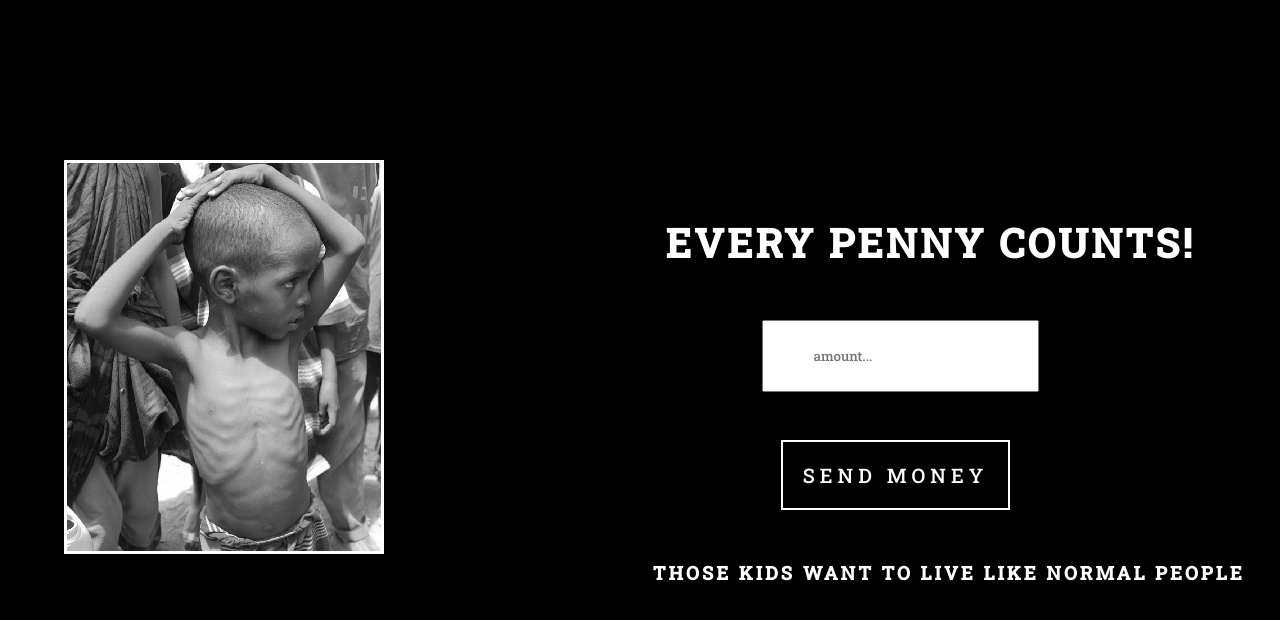
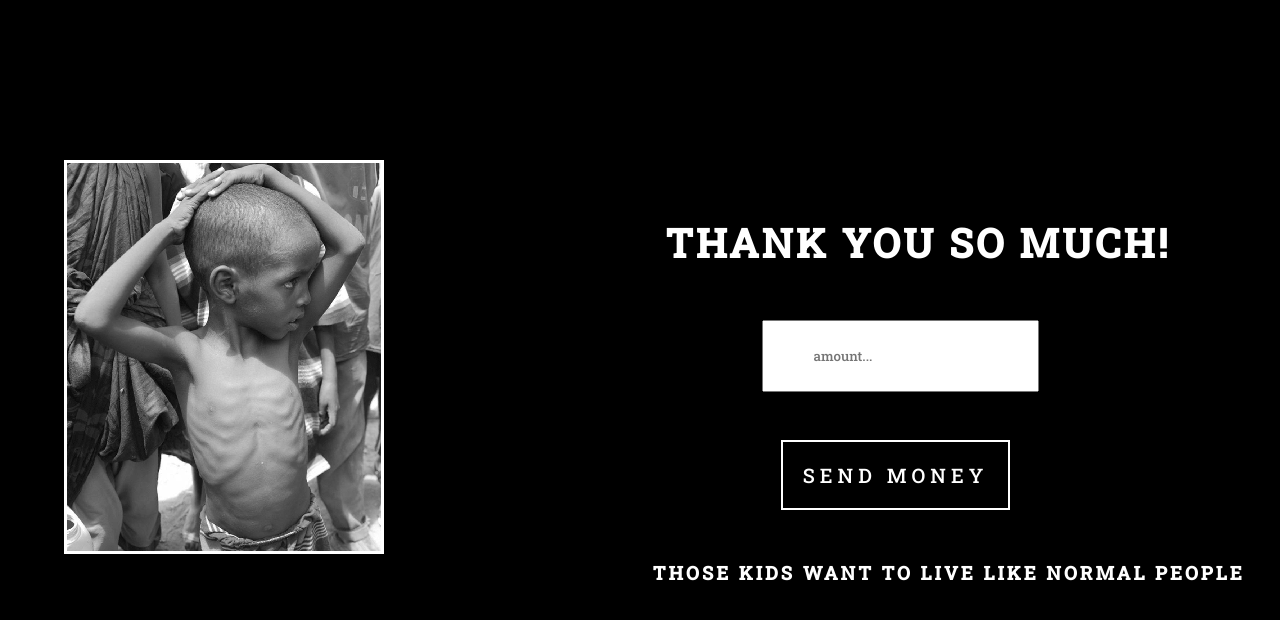
Before and after one commit to Oskiwariat/mini-project-react-page, a React (Create React App) app: page /donate in a window 1280 px wide. Both pictures are taken after typing "5" into the empty fields and a click on the button "SEND MONEY". Shown: the part 800-1420 px from the top of the page. Built offline with nearby package versions, Linux system fonts and the light colour scheme.

Commit message:
little change with contact and donate page relevant with component did mount

```diff
--- a/src/pages/Contact.js
+++ b/src/pages/Contact.js
@@ -24,7 +24,11 @@ class ContactPage extends React.Component {
   };
 
   handleSubmit = (e) => {
+    const { name, email, message } = this.state;
     e.preventDefault();
+    if (name === "" || email === "" || message === "") {
+      return alert("Masz źle wypełniony formularz!");
+    }
     this.setState({
       name: "",
       email: "",
--- a/src/pages/Donate.js
+++ b/src/pages/Donate.js
@@ -7,6 +7,7 @@ import img from "../images/photo.png";
 class Donate extends PureComponent {
   state = {
     cash: "",
+    isMoneySend: false,
   };
 
   handleValueChange = (e) => {
@@ -16,17 +17,36 @@ class Donate extends PureComponent {
   };
 
   handleClick = () => {
+    if (this.state.cash === "") {
+      return alert("Wpisz kwotę!");
+    }
     this.setState({
       cash: "",
+      isMoneySend: true,
     });
   };
+
+  componentDidMount() {
+    this.interval = setInterval(() => {
+      this.setState({
+        isMoneySend: false,
+      });
+    }, 10000);
+  }
+  componentWillUnmount() {
+    clearInterval(this.interval);
+  }
   render() {
     return (
       <>
         <div className="donate">
           <img src={img} alt="hungry boy" />
 
-          <h1>Every penny counts!</h1>
+          {this.state.isMoneySend ? (
+            <h1>Thank you so much!</h1>
+          ) : (
+            <h1>Every penny counts!</h1>
+          )}
           <input
             type="number"
             value={this.state.cash}
```
